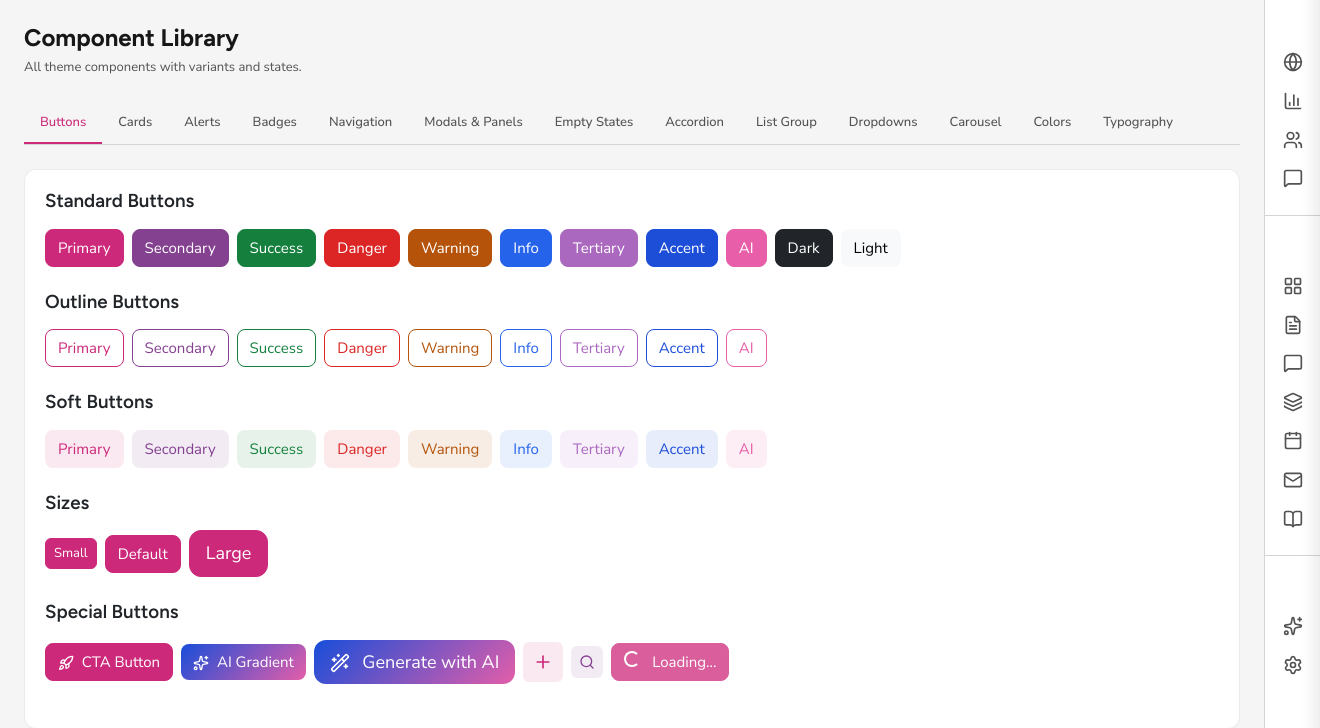
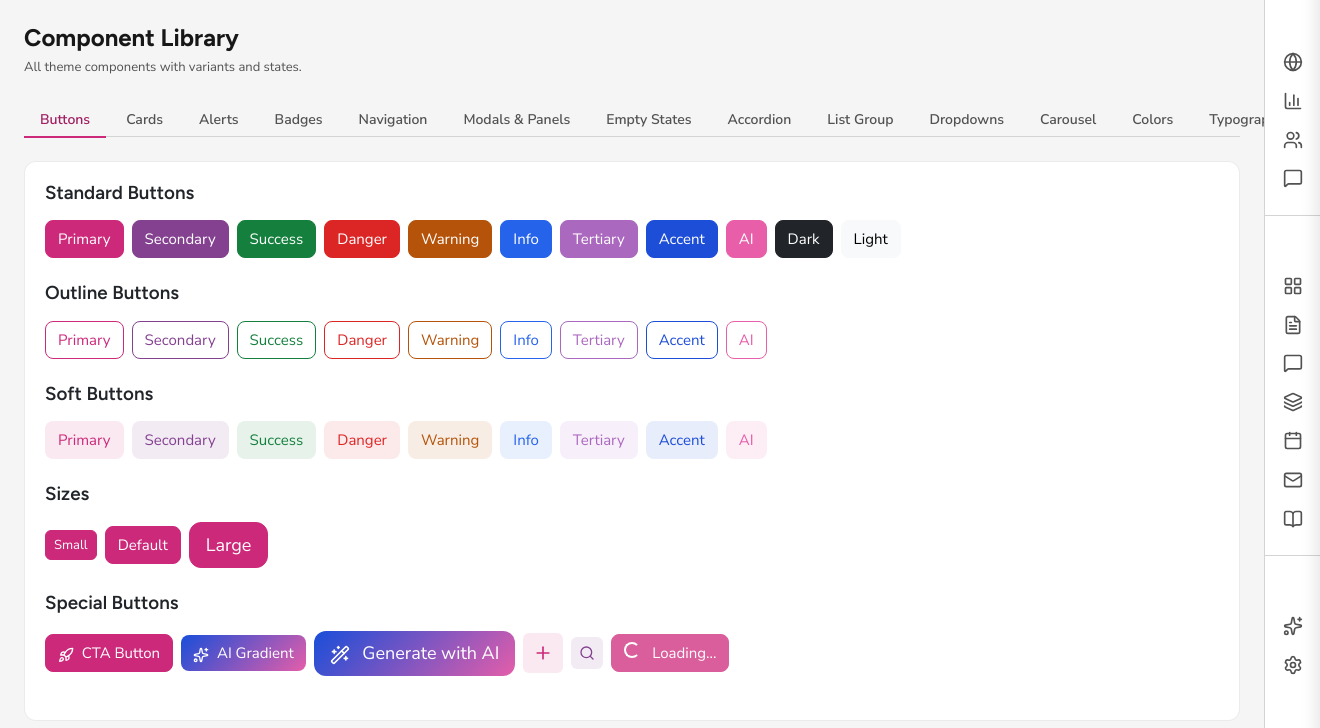
Before and after one commit to farzebbayone/purpl-django-theme, a Django app: template demo/templates/demo/components.html in a window 1320 px wide. Shown: the part 52-780 px from the top of the page. Run offline with Django 5.2, Linux system fonts and the light colour scheme; the template is opened without the code that fills it, so the values that code supplies are empty; some libraries are stand-ins or nearby versions.

Commit message:
Phase D: move tabs onto Purpl's bds-tabs with real keyboard nav
Replaces Bootstrap's tab plugin across all 31 tab triggers on 4 pages with
Purpl's .bds-tabs and a small controller. .nav-tabs-minimal maps to
--underline, .nav-pills-soft to --contained.

The controller exists because Purpl styles the active tab with
.bds-tab[aria-selected="true"], not a class -- swapping classes alone
would leave every tab list with nothing highlighted. It also adds the
WAI-ARIA roving tabindex that Purpl's React Tabs has and Bootstrap's
plugin never did: arrow keys, Home/End, wrap-around, and a single tab stop
per group. Roles and aria-labelledby are wired automatically; panes reuse
Bootstrap's .tab-pane CSS for show/hide.

Verified by keyboard across every tablist: exactly one selected tab and
one visible pane on each, arrow/Home/End/wrap all correct. Display-only
showcase navs (no pane target) still move their selection on click.

Co-Authored-By: Claude Opus 5 <noreply@anthropic.com>
Claude-Session: https://claude.ai/code/session_01TqmZ5MWgYpqi8tVVUaQkUN

```diff
--- a/demo/templates/demo/components.html
+++ b/demo/templates/demo/components.html
@@ -10,20 +10,20 @@
 </div>
 
 <!-- Navigation tabs for sections -->
-<nav class="nav nav-tabs-minimal mb-4">
-  <a class="nav-link active" href="#buttons" data-bs-toggle="tab" data-bs-target="#sec-buttons">Buttons</a>
-  <a class="nav-link" href="#cards" data-bs-toggle="tab" data-bs-target="#sec-cards">Cards</a>
-  <a class="nav-link" href="#alerts" data-bs-toggle="tab" data-bs-target="#sec-alerts">Alerts</a>
-  <a class="nav-link" href="#badges" data-bs-toggle="tab" data-bs-target="#sec-badges">Badges</a>
-  <a class="nav-link" href="#nav" data-bs-toggle="tab" data-bs-target="#sec-nav">Navigation</a>
-  <a class="nav-link" href="#modals" data-bs-toggle="tab" data-bs-target="#sec-modals">Modals & Panels</a>
-  <a class="nav-link" href="#empty" data-bs-toggle="tab" data-bs-target="#sec-empty">Empty States</a>
-  <a class="nav-link" href="#accordion" data-bs-toggle="tab" data-bs-target="#sec-accordion">Accordion</a>
-  <a class="nav-link" href="#list-group" data-bs-toggle="tab" data-bs-target="#sec-list-group">List Group</a>
-  <a class="nav-link" href="#dropdown" data-bs-toggle="tab" data-bs-target="#sec-dropdown">Dropdowns</a>
-  <a class="nav-link" href="#carousel" data-bs-toggle="tab" data-bs-target="#sec-carousel">Carousel</a>
-  <a class="nav-link" href="#colors" data-bs-toggle="tab" data-bs-target="#sec-colors">Colors</a>
-  <a class="nav-link" href="#typography" data-bs-toggle="tab" data-bs-target="#sec-typography">Typography</a>
+<nav class="bds-tabs bds-tabs--underline mb-4" data-bds-tabs>
+  <button type="button" class="bds-tab bds-tab--md" data-bds-tab-target="#sec-buttons" aria-selected="true">Buttons</button>
+  <button type="button" class="bds-tab bds-tab--md" data-bds-tab-target="#sec-cards" aria-selected="false">Cards</button>
+  <button type="button" class="bds-tab bds-tab--md" data-bds-tab-target="#sec-alerts" aria-selected="false">Alerts</button>
+  <button type="button" class="bds-tab bds-tab--md" data-bds-tab-target="#sec-badges" aria-selected="false">Badges</button>
+  <button type="button" class="bds-tab bds-tab--md" data-bds-tab-target="#sec-nav" aria-selected="false">Navigation</button>
+  <button type="button" class="bds-tab bds-tab--md" data-bds-tab-target="#sec-modals" aria-selected="false">Modals & Panels</button>
+  <button type="button" class="bds-tab bds-tab--md" data-bds-tab-target="#sec-empty" aria-selected="false">Empty States</button>
+  <button type="button" class="bds-tab bds-tab--md" data-bds-tab-target="#sec-accordion" aria-selected="false">Accordion</button>
+  <button type="button" class="bds-tab bds-tab--md" data-bds-tab-target="#sec-list-group" aria-selected="false">List Group</button>
+  <button type="button" class="bds-tab bds-tab--md" data-bds-tab-target="#sec-dropdown" aria-selected="false">Dropdowns</button>
+  <button type="button" class="bds-tab bds-tab--md" data-bds-tab-target="#sec-carousel" aria-selected="false">Carousel</button>
+  <button type="button" class="bds-tab bds-tab--md" data-bds-tab-target="#sec-colors" aria-selected="false">Colors</button>
+  <button type="button" class="bds-tab bds-tab--md" data-bds-tab-target="#sec-typography" aria-selected="false">Typography</button>
 </nav>
 
 <div class="tab-content">
@@ -285,10 +285,10 @@
       <div class="card-body">
         <div class="card-chart__header">
           <h6 class="card-chart__title">Chart Container</h6>
-          <div class="nav nav-pills-soft">
-            <a class="nav-link active" href="#">7D</a>
-            <a class="nav-link" href="#">30D</a>
-            <a class="nav-link" href="#">90D</a>
+          <div class="bds-tabs bds-tabs--contained" data-bds-tabs>
+            <button type="button" class="bds-tab bds-tab--md" aria-selected="true">7D</button>
+            <button type="button" class="bds-tab bds-tab--md" aria-selected="false">30D</button>
+            <button type="button" class="bds-tab bds-tab--md" aria-selected="false">90D</button>
           </div>
         </div>
         <div id="card-demo-chart" class="chart-container" style="height:250px;"></div>
@@ -854,19 +854,19 @@
         </nav>
 
         <h5 class="card-title mb-3">Minimal Tabs</h5>
-        <nav class="nav nav-tabs-minimal mb-4">
-          <a class="nav-link active" href="#">Overview</a>
-          <a class="nav-link" href="#">Activity</a>
-          <a class="nav-link" href="#">Settings</a>
-          <a class="nav-link" href="#">Members</a>
+        <nav class="bds-tabs bds-tabs--underline mb-4" data-bds-tabs>
+          <button type="button" class="bds-tab bds-tab--md" aria-selected="true">Overview</button>
+          <button type="button" class="bds-tab bds-tab--md" aria-selected="false">Activity</button>
+          <button type="button" class="bds-tab bds-tab--md" aria-selected="false">Settings</button>
+          <button type="button" class="bds-tab bds-tab--md" aria-selected="false">Members</button>
         </nav>
 
         <h5 class="card-title mb-3">Soft Pills</h5>
-        <nav class="nav nav-pills-soft">
-          <a class="nav-link active" href="#">All</a>
-          <a class="nav-link" href="#">Active</a>
-          <a class="nav-link" href="#">Archived</a>
-          <a class="nav-link" href="#">Draft</a>
+        <nav class="bds-tabs bds-tabs--contained" data-bds-tabs>
+          <button type="button" class="bds-tab bds-tab--md" aria-selected="true">All</button>
+          <button type="button" class="bds-tab bds-tab--md" aria-selected="false">Active</button>
+          <button type="button" class="bds-tab bds-tab--md" aria-selected="false">Archived</button>
+          <button type="button" class="bds-tab bds-tab--md" aria-selected="false">Draft</button>
         </nav>
       </div>
     </div>
@@ -1450,10 +1450,10 @@
   <div class="offcanvas-body">
     <p class="text-secondary fs-7">Left offcanvas — ideal for mobile navigation menus.</p>
     <nav class="nav flex-column gap-1">
-      <a class="nav-link px-2 py-1 rounded active" href="#">Dashboard</a>
-      <a class="nav-link px-2 py-1 rounded" href="#">Analytics</a>
-      <a class="nav-link px-2 py-1 rounded" href="#">Users</a>
-      <a class="nav-link px-2 py-1 rounded" href="#">Settings</a>
+      <button type="button" class="bds-tab bds-tab--md" aria-selected="true">Dashboard</button>
+      <button type="button" class="bds-tab bds-tab--md" aria-selected="false">Analytics</button>
+      <button type="button" class="bds-tab bds-tab--md" aria-selected="false">Users</button>
+      <button type="button" class="bds-tab bds-tab--md" aria-selected="false">Settings</button>
     </nav>
   </div>
 </div>
```
Also changed, not shown: demo/templates/demo/forms_tables.html (+6 -6 lines), demo/templates/demo/settings.html (+9 -9 lines), demo/templates/demo/ui_components.html (+10 -10 lines), theme/docs/COMPONENTS.md (+32 -4 lines), theme/docs/COMPONENT_INDEX.md (+2 -2 lines), theme/docs/MIGRATION.md (+3 -1 lines), theme/static/theme/js/theme.js (+74 -0 lines).
